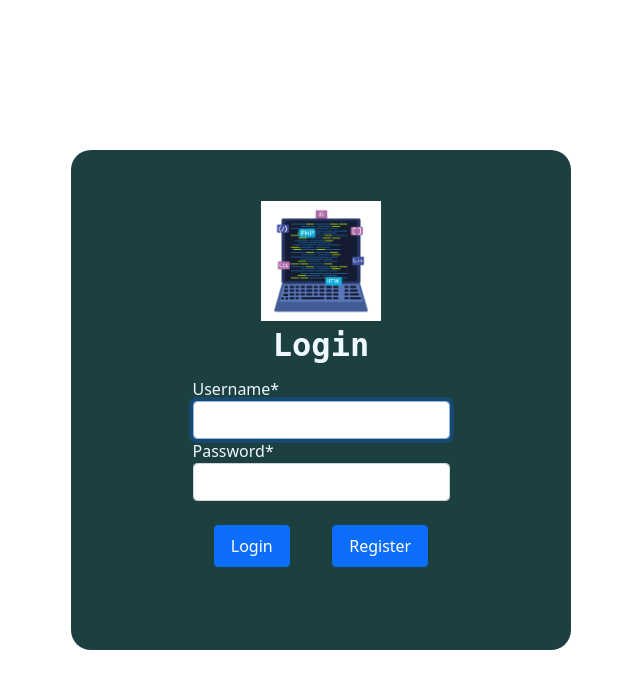
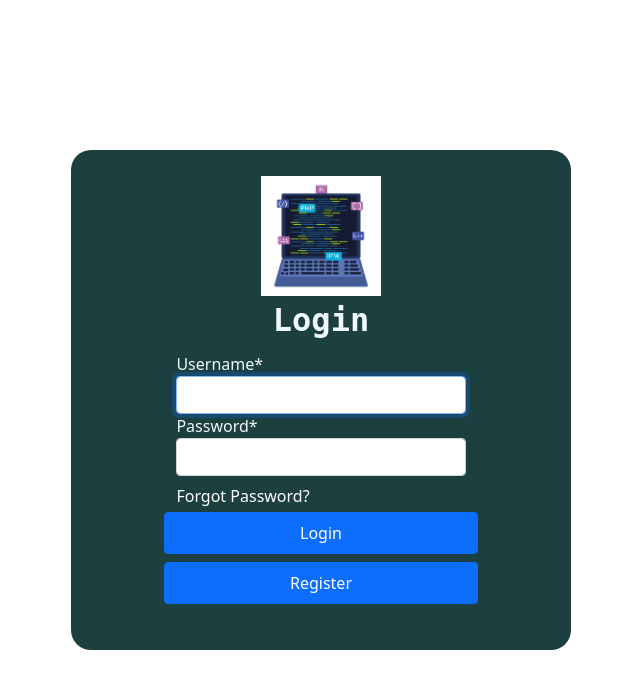
Before and after one commit to Jayson7/djaango-Auths, a Django app: page /login/ in a window 1280 px wide. Shown: the top 689 px of the page, without its empty margins (319-959 px from the left). Run offline with Django 4.2, Linux system fonts and the light colour scheme; some libraries are stand-ins or nearby versions.

Commit message:
register

```diff
--- a/authenticator/Templates/registration/login.html
+++ b/authenticator/Templates/registration/login.html
@@ -2,18 +2,10 @@
 
 <!DOCTYPE html>
 <html lang="en">
+
 <head>
-    <link
-      href="https://cdn.jsdelivr.net/npm/bootstrap@5.1.3/dist/css/bootstrap.min.css"
-      rel="stylesheet"
-      integrity="sha384-1BmE4kWBq78iYhFldvKuhfTAU6auU8tT94WrHftjDbrCEXSU1oBoqyl2QvZ6jIW3"
-      crossorigin="anonymous"
-    />
-    <script
-      src="https://cdn.jsdelivr.net/npm/bootstrap@5.1.3/dist/js/bootstrap.bundle.min.js"
-      integrity="sha384-ka7Sk0Gln4gmtz2MlQnikT1wXgYsOg+OMhuP+IlRH9sENBO0LRn5q+8nbTov4+1p"
-      crossorigin="anonymous"
-    ></script>
+    <link href="https://cdn.jsdelivr.net/npm/bootstrap@5.1.3/dist/css/bootstrap.min.css" rel="stylesheet" integrity="sha384-1BmE4kWBq78iYhFldvKuhfTAU6auU8tT94WrHftjDbrCEXSU1oBoqyl2QvZ6jIW3" crossorigin="anonymous" />
+    <script src="https://cdn.jsdelivr.net/npm/bootstrap@5.1.3/dist/js/bootstrap.bundle.min.js" integrity="sha384-ka7Sk0Gln4gmtz2MlQnikT1wXgYsOg+OMhuP+IlRH9sENBO0LRn5q+8nbTov4+1p" crossorigin="anonymous"></script>
 
     <meta charset="UTF-8" />
     <meta http-equiv="X-UA-Compatible" content="IE=edge" />
@@ -32,12 +24,15 @@
                 <div class="form-group">{{form.username | as_crispy_field}}</div>
                 <div class="form-group">{{form.password | as_crispy_field}}</div>
 
-          <div class="d-flex justify-content-around align-items-center">
-            <button type="submit" class="btn px-3 py-2 my-4 btn-primary">
+                <div class="d-flex my-2 row justify-content-around align-items-center">
+                    <a href="#" class="text-white text-decoration-none">
+              Forgot Password?</a
+            >
+            <button type="submit" class="btn py-2 my-1 btn-primary">
               Login
             </button>
             <a
-              class="text-white text-decoration-none btn px-3 py-2 my-4 btn-primary"
+              class="text-white text-decoration-none btn py-2 my-1 btn-primary"
               href="{% url 'register' %}"
             >
               Register</a
```
Lines whose indentation alone changed are shown as unchanged.
